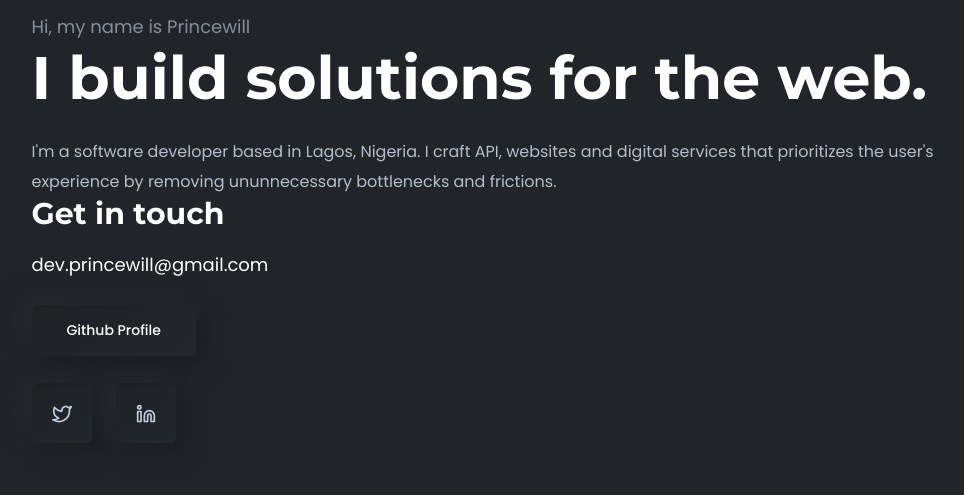
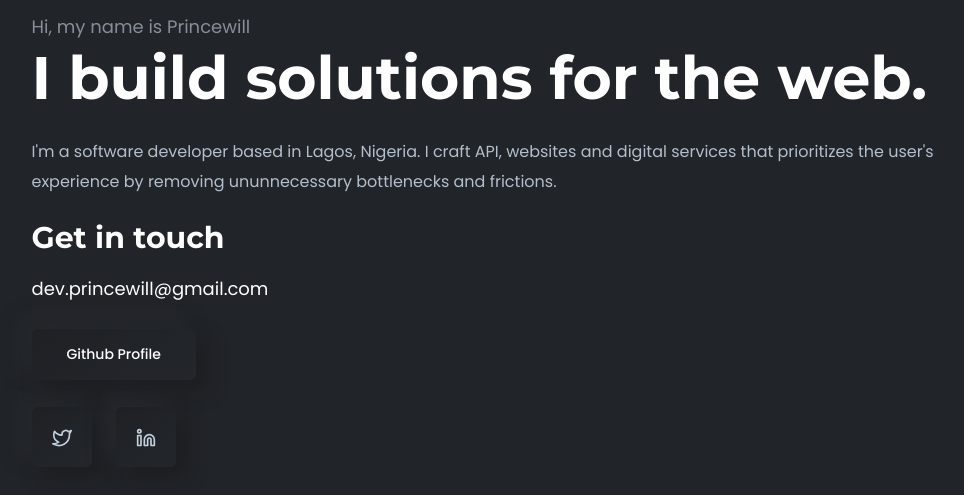
Before and after one commit to princewill-dev/portfolio, a Django app: page / in a window 1280 px wide. Shown: the part 314-809 px from the top of the page, without its empty margins (46-1010 px from the left). Run offline with Django 5.2, Linux system fonts and the light colour scheme; data comes from the database, SQL or seed files in the repository; some libraries are stand-ins or nearby versions; some web fonts are replaced.

Commit message:
Add spacing between description and contact heading

```diff
--- a/templates/index.html
+++ b/templates/index.html
@@ -50,7 +50,7 @@
                                         {{ site.description|safe }}
                                     </div>
 
-                                    <h3 style="font-size: 30px;">{{ site.contact_heading }}</h3>
+                                    <h3 style="font-size: 30px; margin-top: 24px;">{{ site.contact_heading }}</h3>
                                     {% if site.email %}<a href="mailto:{{ site.email }}">{{ site.email }}</a>{% endif %}
                                     <br>
                                     <br>
```
